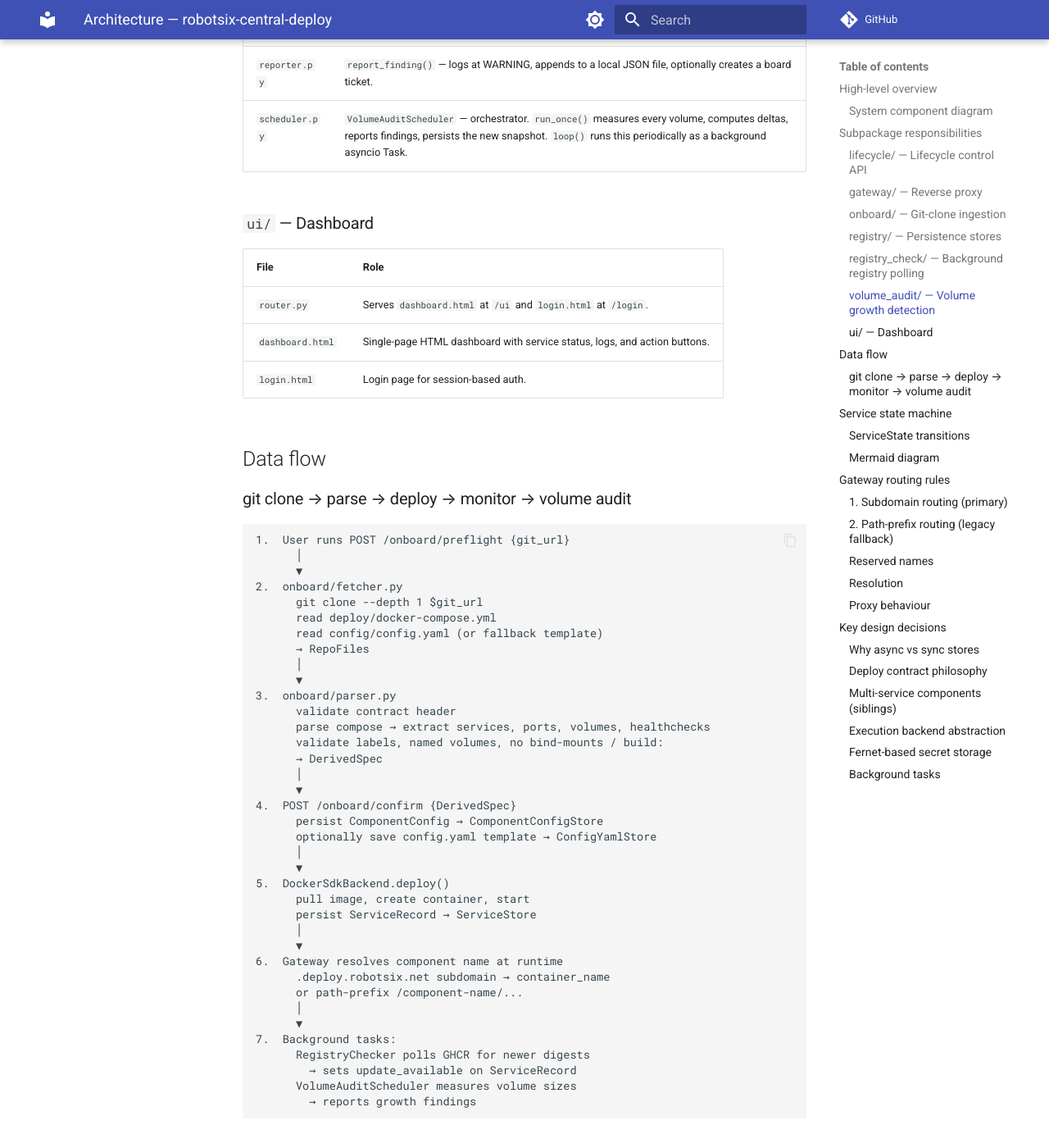
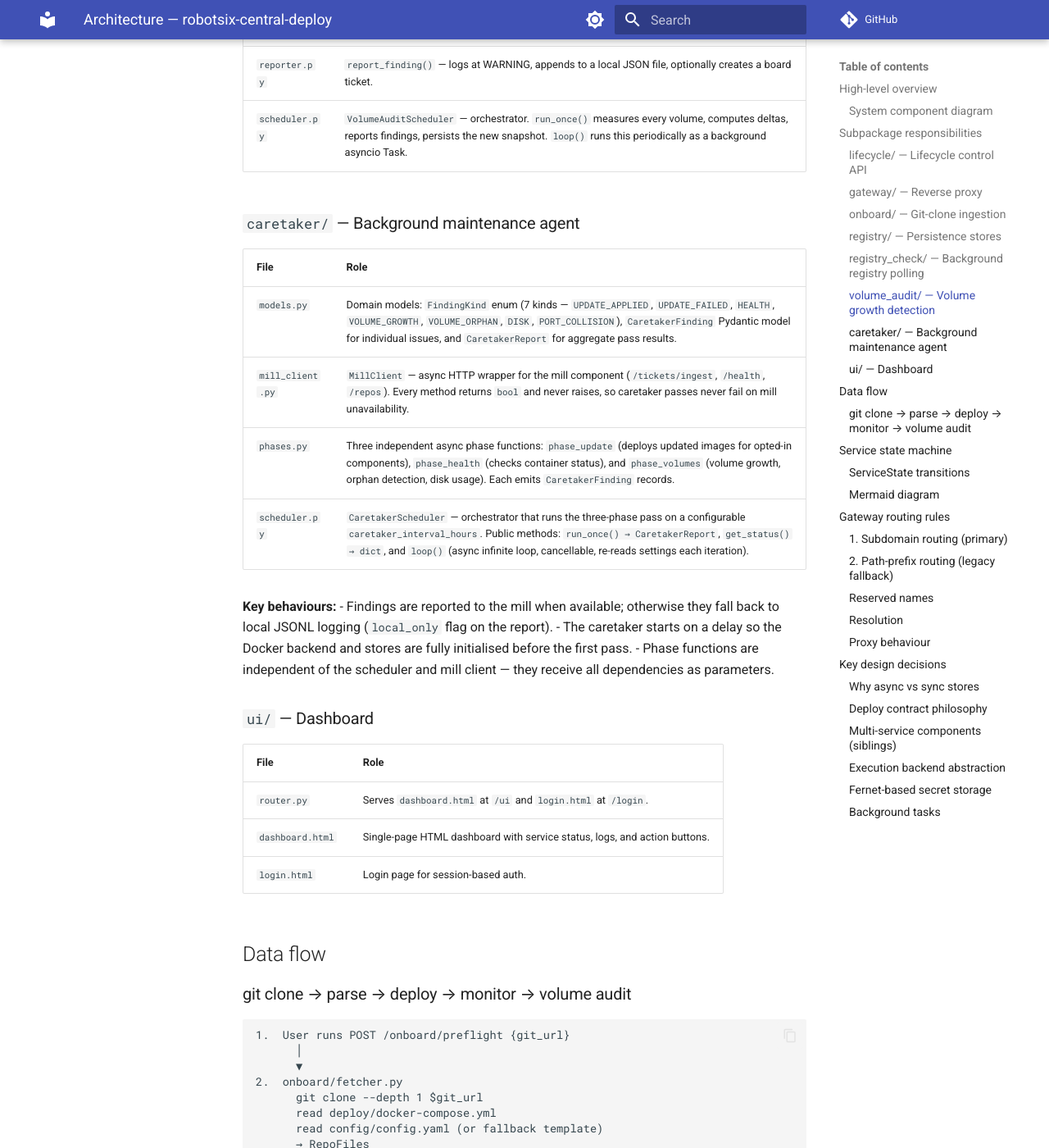
Before and after one commit to damien-robotsix/robotsix-central-deploy, an MkDocs documentation site: the page built from docs/ARCHITECTURE.md, in a window 1280 px wide and 1400 px high, scrolled down 3696 px. Shown: the whole window at 82% size. Built offline with MkDocs 1.6.1 and Material for MkDocs 9.7.7, drawn with Linux system fonts in a browser that asks for light colours; comment, search, counter and statistics services are not loaded.

Commit message:
mill: Add caretaker package documentation to docs/ARCHITECTURE.md (20260705T152747Z-add-caretaker-package-documentation-to-d-8fe2) (#341)
* mill: Add caretaker package documentation to docs/ARCHITECTURE.md (20260705T152747Z-add-caretaker-package-documentation-to-d-8fe2)

* ci: auto-fix missing newline at end of changelog entry

---------

Co-authored-by: robotsix-mill <mill@robotsix.local>

```diff
--- a/docs/ARCHITECTURE.md
+++ b/docs/ARCHITECTURE.md
@@ -115,6 +115,20 @@ Docker volume growth over time.
 | `growth.py` | `compute_growth_records()` — compares two snapshots; flags a finding when both absolute and percentage thresholds are breached. |
 | `reporter.py` | `report_finding()` — logs at WARNING, appends to a local JSON file, optionally creates a board ticket. |
 | `scheduler.py` | `VolumeAuditScheduler` — orchestrator. `run_once()` measures every volume, computes deltas, reports findings, persists the new snapshot. `loop()` runs this periodically as a background asyncio Task. |
+
+### `caretaker/` — Background maintenance agent
+
+| File | Role |
+|------|------|
+| `models.py` | Domain models: `FindingKind` enum (7 kinds — `UPDATE_APPLIED`, `UPDATE_FAILED`, `HEALTH`, `VOLUME_GROWTH`, `VOLUME_ORPHAN`, `DISK`, `PORT_COLLISION`), `CaretakerFinding` Pydantic model for individual issues, and `CaretakerReport` for aggregate pass results. |
+| `mill_client.py` | `MillClient` — async HTTP wrapper for the mill component (`/tickets/ingest`, `/health`, `/repos`). Every method returns `bool` and never raises, so caretaker passes never fail on mill unavailability. |
+| `phases.py` | Three independent async phase functions: `phase_update` (deploys updated images for opted-in components), `phase_health` (checks container status), and `phase_volumes` (volume growth, orphan detection, disk usage). Each emits `CaretakerFinding` records. |
+| `scheduler.py` | `CaretakerScheduler` — orchestrator that runs the three-phase pass on a configurable `caretaker_interval_hours`. Public methods: `run_once() → CaretakerReport`, `get_status() → dict`, and `loop()` (async infinite loop, cancellable, re-reads settings each iteration). |
+
+**Key behaviours:**
+- Findings are reported to the mill when available; otherwise they fall back to local JSONL logging (`local_only` flag on the report).
+- The caretaker starts on a delay so the Docker backend and stores are fully initialised before the first pass.
+- Phase functions are independent of the scheduler and mill client — they receive all dependencies as parameters.
 
 ### `ui/` — Dashboard
 
```
Also changed, not shown: CHANGELOG.md (+1 -0 lines), changelog.d/20260705T152747Z-add-caretaker-package-documentation-to-d-8fe2.misc.md (added, +1 -0 lines).
